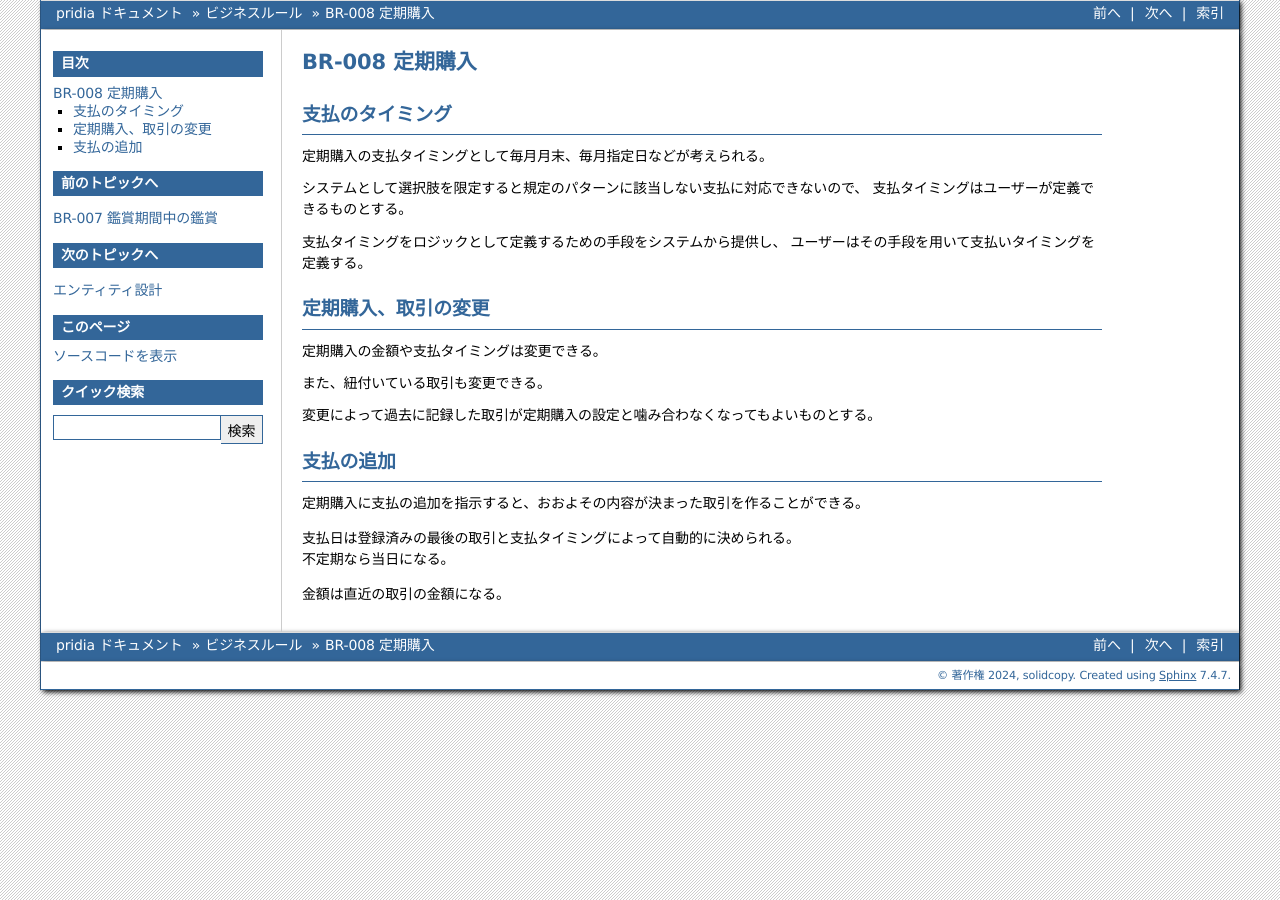
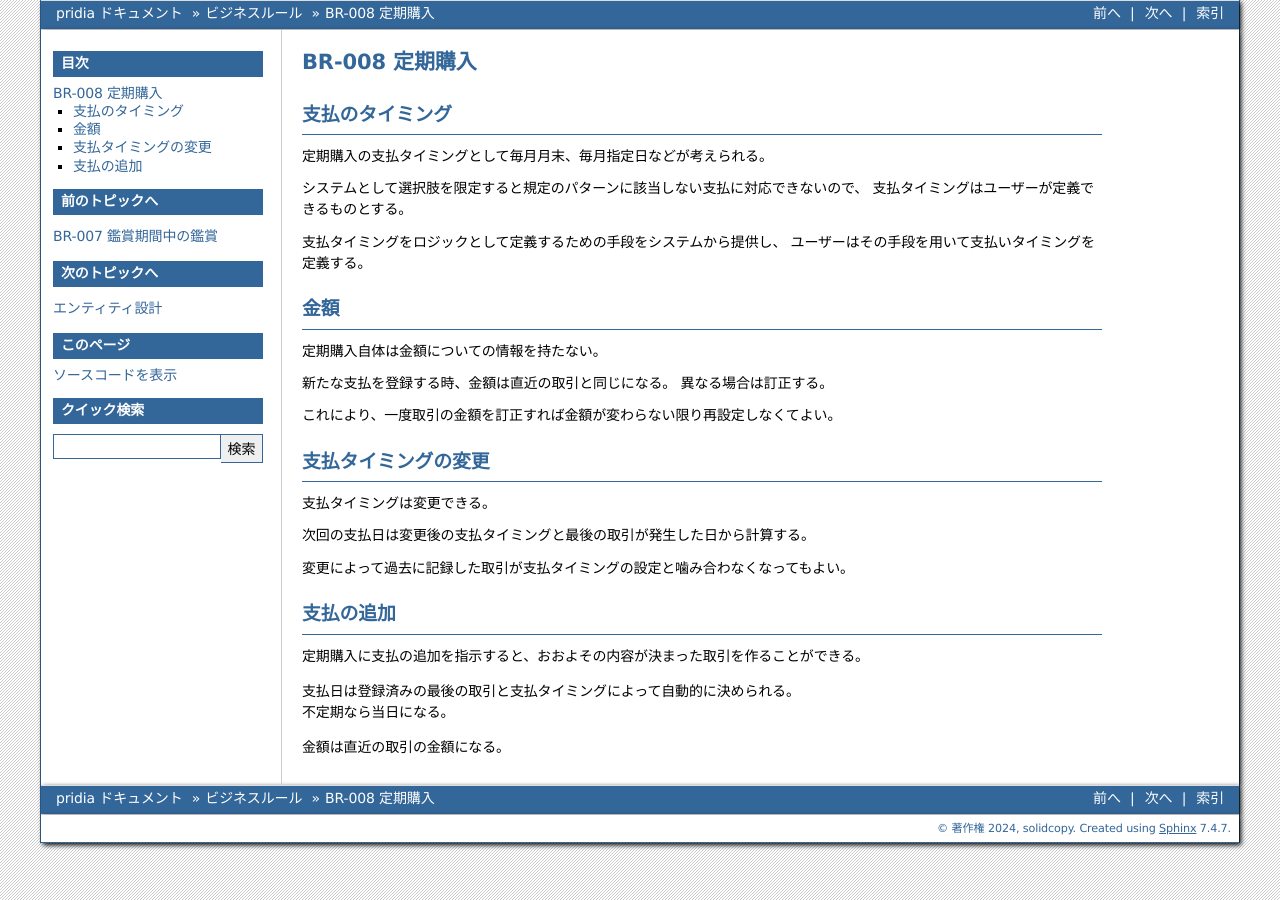
Before and after one commit to solidcopy/pridia, a Sphinx documentation site: the page built from doc/source/business_rule/008_subscribe.rst, in a window 1280 px wide. Built offline with Sphinx 7.4.7, drawn with Linux system fonts in a browser that asks for light colours.

Commit message:
#705 定期購入に金額を持たせない

```diff
--- a/doc/source/business_rule/008_subscribe.rst
+++ b/doc/source/business_rule/008_subscribe.rst
@@ -17,14 +17,25 @@ BR-008 定期購入
 ユーザーはその手段を用いて支払いタイミングを定義する。
 
 ====================
-定期購入、取引の変更
+金額
 ====================
 
-定期購入の金額や支払タイミングは変更できる。
+定期購入自体は金額についての情報を持たない。
 
-また、紐付いている取引も変更できる。
+新たな支払を登録する時、金額は直近の取引と同じになる。
+異なる場合は訂正する。
 
-変更によって過去に記録した取引が定期購入の設定と噛み合わなくなってもよいものとする。
+これにより、一度取引の金額を訂正すれば金額が変わらない限り再設定しなくてよい。
+
+=======================
+支払タイミングの変更
+=======================
+
+支払タイミングは変更できる。
+
+次回の支払日は変更後の支払タイミングと最後の取引が発生した日から計算する。
+
+変更によって過去に記録した取引が支払タイミングの設定と噛み合わなくなってもよい。
 
 ==========
 支払の追加
```
